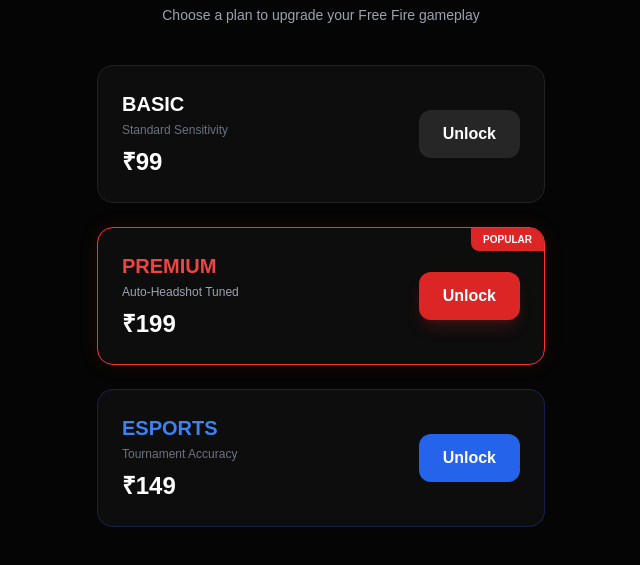
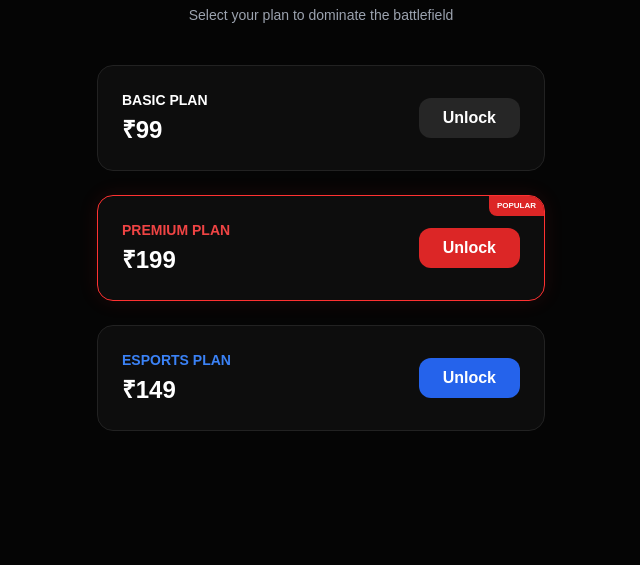
Before and after one commit to dassumit058-droid/sewashixsensi, a plain HTML site: page index.html in a window 1280 px wide. Shown: the part 83-648 px from the top of the page, without its empty margins (319-959 px from the left). Drawn offline with nearby package versions, Linux system fonts and the light colour scheme.

Commit message:
Update index.html

```diff
--- a/index.html
+++ b/index.html
@@ -13,56 +13,52 @@
         .plan-card:hover { border-color: #ff3131; transform: translateY(-5px); }
         .premium-border { border: 1px solid #ff3131; box-shadow: 0 0 20px rgba(255, 49, 49, 0.1); }
         .glow-text { text-shadow: 0 0 10px rgba(255, 49, 49, 0.5); }
-        #qrModal { display: none; position: fixed; inset: 0; background: rgba(0,0,0,0.9); z-index: 100; align-items: center; justify-content: center; padding: 20px; }
+        #qrModal { display: none; position: fixed; inset: 0; background: rgba(0,0,0,0.95); z-index: 100; align-items: center; justify-content: center; padding: 20px; }
     </style>
 </head>
 <body class="p-4 md:p-10 flex flex-col items-center">
 
     <div class="text-center mb-10">
         <h1 class="text-4xl font-extrabold tracking-tighter glow-text uppercase">SEWASHI<span class="text-red-500">x</span>SENSI</h1>
-        <p class="text-gray-400 text-sm mt-2">Choose a plan to upgrade your Free Fire gameplay</p>
+        <p class="text-gray-400 text-sm mt-2">Select your plan to dominate the battlefield</p>
     </div>
 
     <div class="grid grid-cols-1 gap-6 w-full max-w-md">
         <div class="plan-card p-6 rounded-2xl flex justify-between items-center">
             <div>
-                <h3 class="text-xl font-bold uppercase">Basic</h3>
-                <p class="text-gray-500 text-xs mt-1">Standard Sensitivity</p>
-                <div class="text-2xl font-bold mt-2">₹99</div>
+                <h3 class="font-bold uppercase text-sm">Basic Plan</h3>
+                <div class="text-2xl font-bold mt-1">₹99</div>
             </div>
-            <button onclick="openQR('99')" class="bg-white/10 hover:bg-white/20 px-6 py-3 rounded-xl font-bold transition">Unlock</button>
+            <button onclick="openQR('99')" class="bg-white/10 px-6 py-2 rounded-xl font-bold hover:bg-white/20 transition">Unlock</button>
         </div>
 
         <div class="plan-card premium-border p-6 rounded-2xl flex justify-between items-center relative">
-            <div class="absolute top-0 right-0 bg-red-600 text-[10px] px-3 py-1 font-bold uppercase rounded-bl-lg">Popular</div>
+            <div class="absolute top-0 right-0 bg-red-600 text-[8px] px-2 py-1 font-bold uppercase rounded-bl-lg">Popular</div>
             <div>
-                <h3 class="text-xl font-bold uppercase text-red-500">Premium</h3>
-                <p class="text-gray-400 text-xs mt-1">Auto-Headshot Tuned</p>
-                <div class="text-2xl font-bold mt-2">₹199</div>
+                <h3 class="font-bold uppercase text-red-500 text-sm">Premium Plan</h3>
+                <div class="text-2xl font-bold mt-1">₹199</div>
             </div>
-            <button onclick="openQR('199')" class="bg-red-600 hover:bg-red-700 px-6 py-3 rounded-xl font-bold shadow-lg shadow-red-600/20 transition">Unlock</button>
+            <button onclick="openQR('199')" class="bg-red-600 px-6 py-2 rounded-xl font-bold hover:bg-red-700 transition">Unlock</button>
         </div>
 
-        <div class="plan-card p-6 rounded-2xl flex justify-between items-center border-blue-900/50">
+        <div class="plan-card p-6 rounded-2xl flex justify-between items-center">
             <div>
-                <h3 class="text-xl font-bold uppercase text-blue-500">Esports</h3>
-                <p class="text-gray-500 text-xs mt-1">Tournament Accuracy</p>
-                <div class="text-2xl font-bold mt-2">₹149</div>
+                <h3 class="font-bold uppercase text-blue-500 text-sm">Esports Plan</h3>
+                <div class="text-2xl font-bold mt-1">₹149</div>
             </div>
-            <button onclick="openQR('149')" class="bg-blue-600 hover:bg-blue-700 px-6 py-3 rounded-xl font-bold transition">Unlock</button>
+            <button onclick="openQR('149')" class="bg-blue-600 px-6 py-2 rounded-xl font-bold hover:bg-blue-700 transition">Unlock</button>
         </div>
     </div>
 
     <div id="qrModal">
-        <div class="glass max-w-sm w-full p-8 text-center relative">
-            <button onclick="closeQR()" class="absolute top-4 right-4 text-gray-500 hover:text-white text-xl">&times;</button>
-            <h2 class="text-xl font-bold mb-4 uppercase">Scan & Pay</h2>
-            <p class="text-gray-400 text-xs mb-6">Pay and send screenshot to WhatsApp</p>
+        <div class="glass max-w-sm w-full p-8 text-center relative border-t-2 border-red-600">
+            <button onclick="closeQR()" class="absolute top-4 right-4 text-gray-500 text-2xl hover:text-white">&times;</button>
+            <h2 class="text-xl font-bold mb-4 uppercase">Scan to Pay</h2>
 
-            <img src="qr.png.jpg" alt="Payment QR" class="w-full rounded-xl border-4 border-white mb-6">
+            <img src="qr.png.jpg" alt="UPI QR Code" class="w-full rounded-xl border-4 border-white mb-6">
 
-            <p id="amountText" class="text-red-500 font-bold text-lg mb-4"></p>
-            <a href="https://wa.me/916291622842" class="block bg-green-600 hover:bg-green-700 text-white py-3 rounded-xl font-bold text-sm transition">
+            <p id="amountDisplay" class="text-red-500 font-bold text-lg mb-4"></p>
+            <a href="https://wa.me/916291622842" class="block bg-green-600 text-white py-3 rounded-xl font-bold shadow-lg hover:bg-green-700 transition">
                 <i class="fab fa-whatsapp mr-2"></i> Send Screenshot
             </a>
         </div>
@@ -70,13 +66,12 @@
 
     <script>
         function openQR(price) {
-            document.getElementById('amountText').innerText = "Amount: ₹" + price;
+            document.getElementById('amountDisplay').innerText = "Amount to Pay: ₹" + price;
             document.getElementById('qrModal').style.display = 'flex';
         }
         function closeQR() {
             document.getElementById('qrModal').style.display = 'none';
         }
     </script>
-
 </body>
 </html>
```
